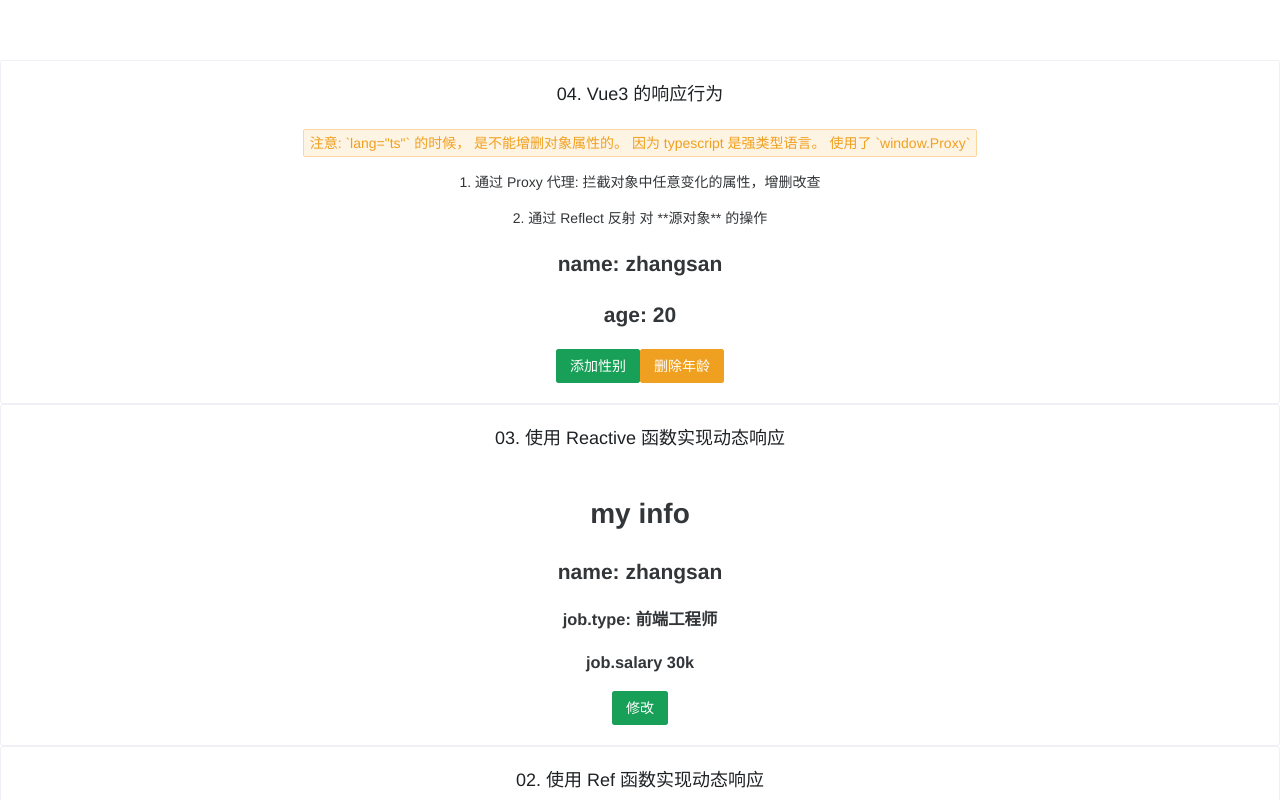
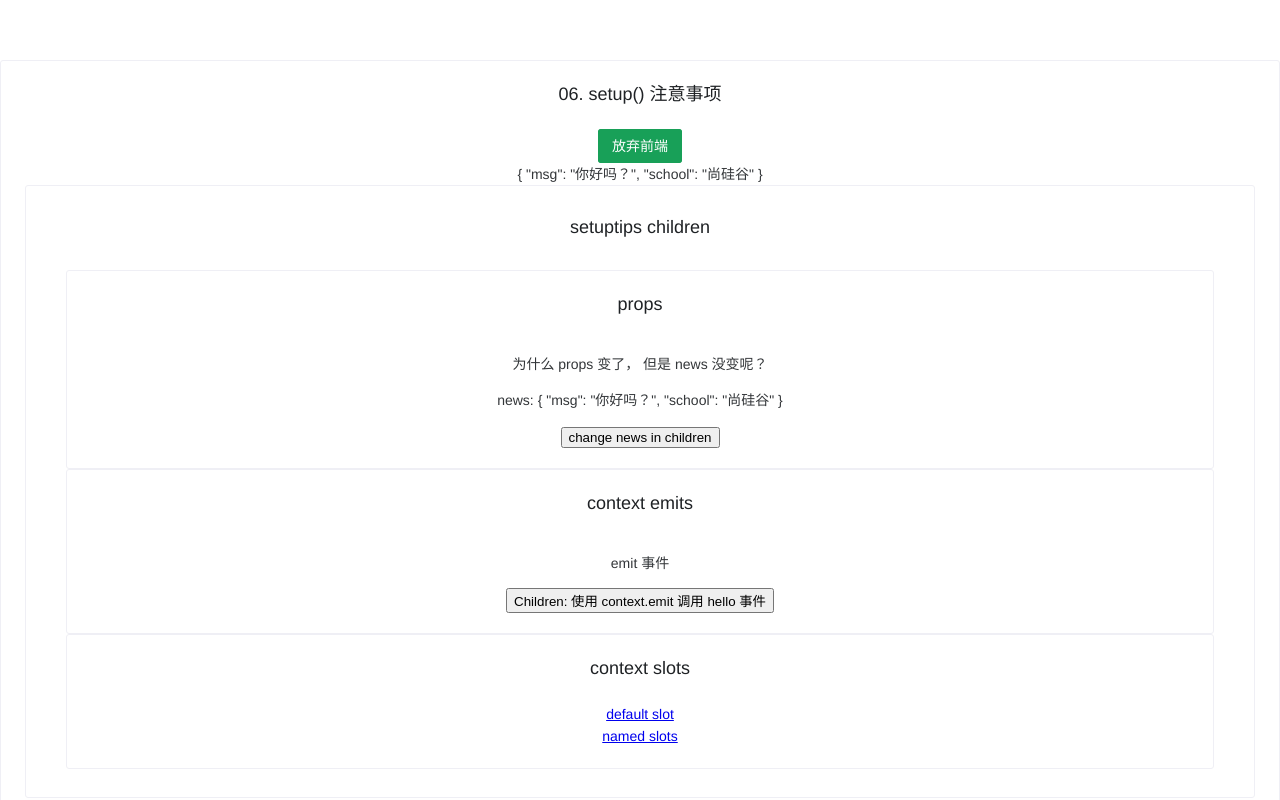
Before and after one commit to tangx/vue3-course, a Vue app: page / in a window 1280 px wide. Shown: the top 800 px of the page. Built offline with nearby package versions, Linux system fonts and the light colour scheme.

Commit message:
06 setup 注意事项

```diff
--- a/src/App.vue
+++ b/src/App.vue
@@ -1,10 +1,12 @@
 <template>
+  <setup-tips />
   <vue-3-reaction />
   <reactive-function />
   <ref-function />
 </template>
 
 <script lang="ts">
+import SetupTips from "./components/06_SetupTips/SetupTips.vue";
 import Vue3Reaction from "./components/04_Vue3Reaction/Vue3Reaction.vue";
 import ReactiveFunction from "./components/03_ReactiveFunction/ReactiveFunction.vue";
 import RefFunction from "./components/02_RefFunction/RefFunction.vue";
@@ -12,6 +14,7 @@ import RefFunction from "./components/02_RefFunction/RefFunction.vue";
 export default {
   name: "App",
   components: {
+    SetupTips,
     Vue3Reaction,
     ReactiveFunction,
     RefFunction,
--- /dev/null
+++ b/src/components/06_SetupTips/SetupTips.vue
@@ -0,0 +1,60 @@
+<template>
+  <n-card title="06. setup() 注意事项">
+    <n-button type="primary" @click="giveup">放弃前端</n-button>
+    <div>
+      {{ news }}
+    </div>
+    <!-- @hello 给组件绑定 事件 -->
+    <!-- msg, school 给组件绑定 props -->
+    <children @hello="showReciveMessage" :msg="news.msg" :school="news.school">
+      <span>默认 slots, 名字为 default</span>
+      <template v-slot:slot1>
+        <span> 命名 slot， 名字为 slot1 </span>
+      </template>
+      <template v-slot:slot2>
+        <span> 命名 slot， 名字为 slot2 </span>
+      </template>
+    </children>
+    <div>SetupTips: 等待 Hello 事件 => {{ emitEvent.emitMsg }}</div>
+  </n-card>
+</template>
+
+<script lang="ts">
+import { reactive } from "vue";
+import Children from "./comps/Children.vue";
+export default {
+  name: "SetupTips",
+  components: {
+    Children,
+  },
+  props: ["msg", "school"],
+  setup() {
+    let news = reactive({
+      msg: "你好吗？",
+      school: "尚硅谷",
+    });
+
+    let emitEvent = reactive({
+      emitMsg: "",
+    });
+    let emitMsg: string = "";
+
+    function giveup() {
+      news.msg = "再见， 前端";
+      news.school = "还是去搬砖";
+    }
+
+    function showReciveMessage(value: number): void {
+      //   alert(`SetupTips: 我收到了一个 hello 事件， 接受到的信息是 ${value}`);
+      emitEvent.emitMsg = `我收到了一个 hello 事件， 接受到的信息是 ${value}`;
+    }
+
+    return {
+      news,
+      emitEvent,
+      giveup,
+      showReciveMessage,
+    };
+  },
+};
+</script>
--- /dev/null
+++ b/src/components/06_SetupTips/comps/Children.vue
@@ -0,0 +1,68 @@
+<template>
+  <n-card size="huge" title="setuptips children">
+    <n-card size="medium" title="props">
+      <p>为什么 props 变了， 但是 news 没变呢？</p>
+      <!-- <p>props: {{ props }}</p>  不能直接在 template 中使用-->
+      <p>news: {{ news }}</p>
+      <button @click="changeNews">change news in children</button>
+    </n-card>
+
+    <n-card size="medium" title="context emits">
+      <p>emit 事件</p>
+      <!--  使用 context.emit 传递事件 -->
+      <button @click="callEventHello">
+        Children: 使用 context.emit 调用 hello 事件
+      </button>
+    </n-card>
+
+    <n-card size="medium" title="context slots">
+      <a href="https://www.bilibili.com/video/BV1Zy4y1K7SH?p=102"
+        >default slot
+      </a>
+      <br />
+      <a href="https://www.bilibili.com/video/BV1Zy4y1K7SH?p=103">
+        named slots
+      </a>
+    </n-card>
+  </n-card>
+</template>
+
+<script lang="ts">
+import { reactive } from "vue";
+export default {
+  name: "Children",
+  components: {},
+  props: ["msg", "school"],
+
+  // 在 子组件中定义 需要接收的「事件名称」
+  emits: ["hello"],
+
+  setup(props, ctx) {
+    console.log("props::::", props);
+    console.log("context");
+    console.log("  ctx.attrs:::", ctx.attrs);
+    console.log("  ctx.emit:::: ", ctx.emit);
+    console.log("  ctx.slots:::: ", ctx.slots);
+
+    let news = reactive({
+      msg: props.msg,
+      school: props.school,
+    });
+
+    function changeNews() {
+      news.msg = "change news in children";
+    }
+
+    // 触发事件， 调用事件
+    function callEventHello() {
+      ctx.emit("hello", 666);
+    }
+
+    return {
+      news,
+      changeNews,
+      callEventHello,
+    };
+  },
+};
+</script>
```
